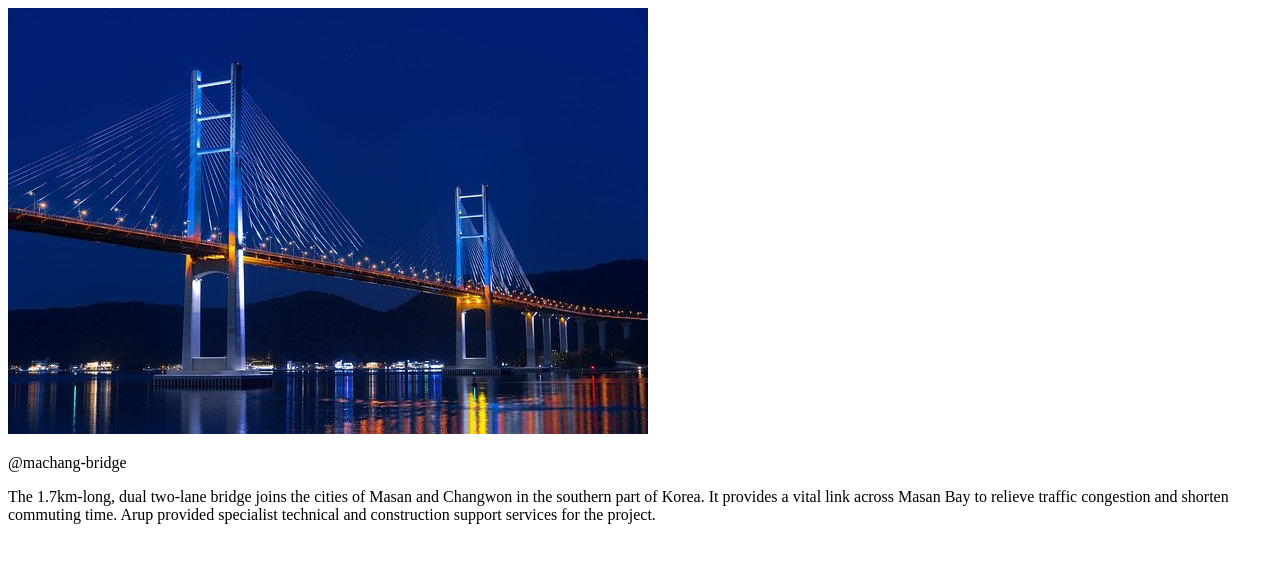
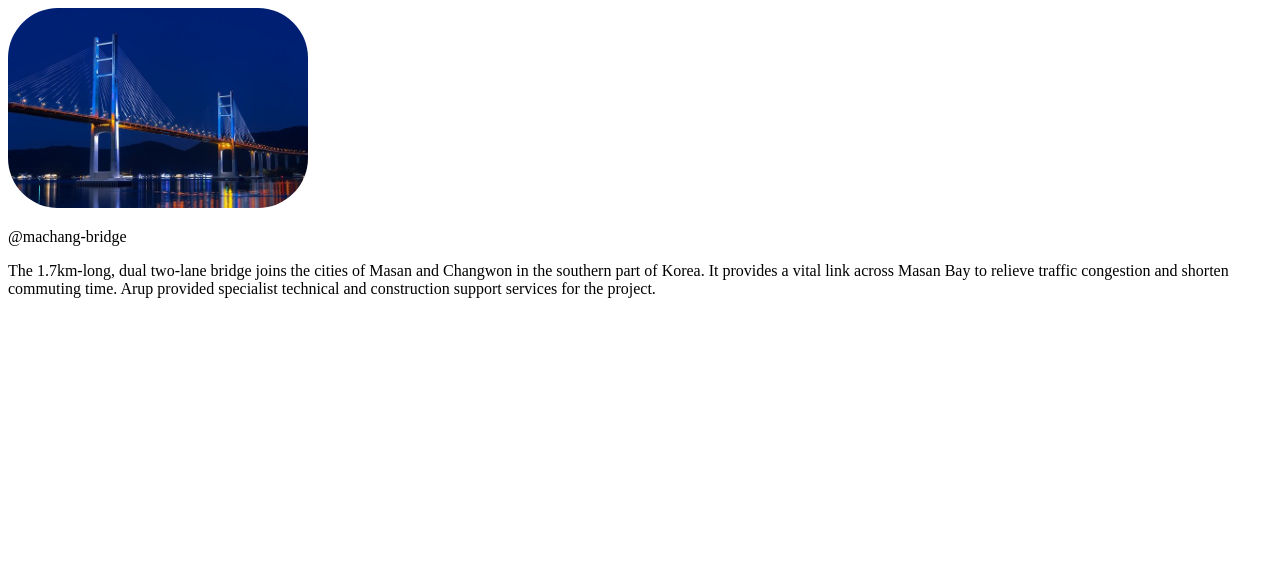
Before and after one commit to BladeKitana732/HTML_Basics, a plain HTML site: page index.html in a window 1280 px wide. Drawn offline with Linux system fonts and the light colour scheme.

Commit message:
adding css to html elements made

```diff
--- a/index.html
+++ b/index.html
@@ -2,6 +2,12 @@
 <html>
     <head>
         <title>My first webpage</title>
+        <style>
+            img {
+                width: 300px;
+                border-radius: 50px;
+            }
+        </style>
     </head>
     <!-- elements that appear on page will be b/w body element -->
     <body>
```
